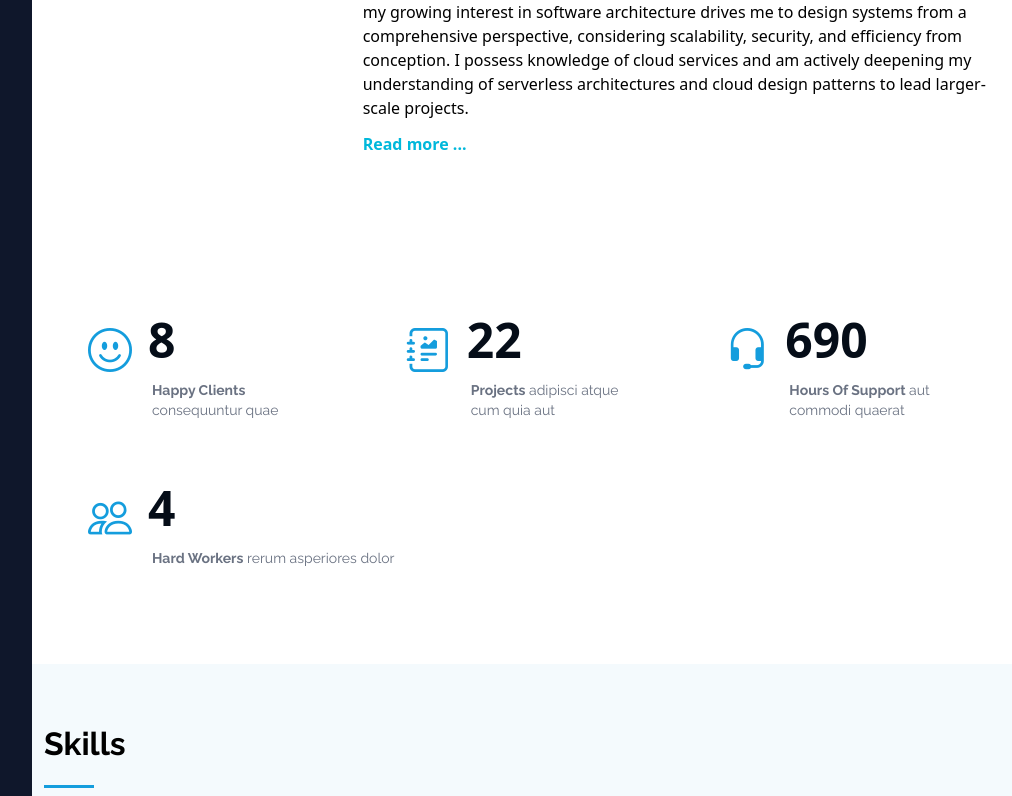
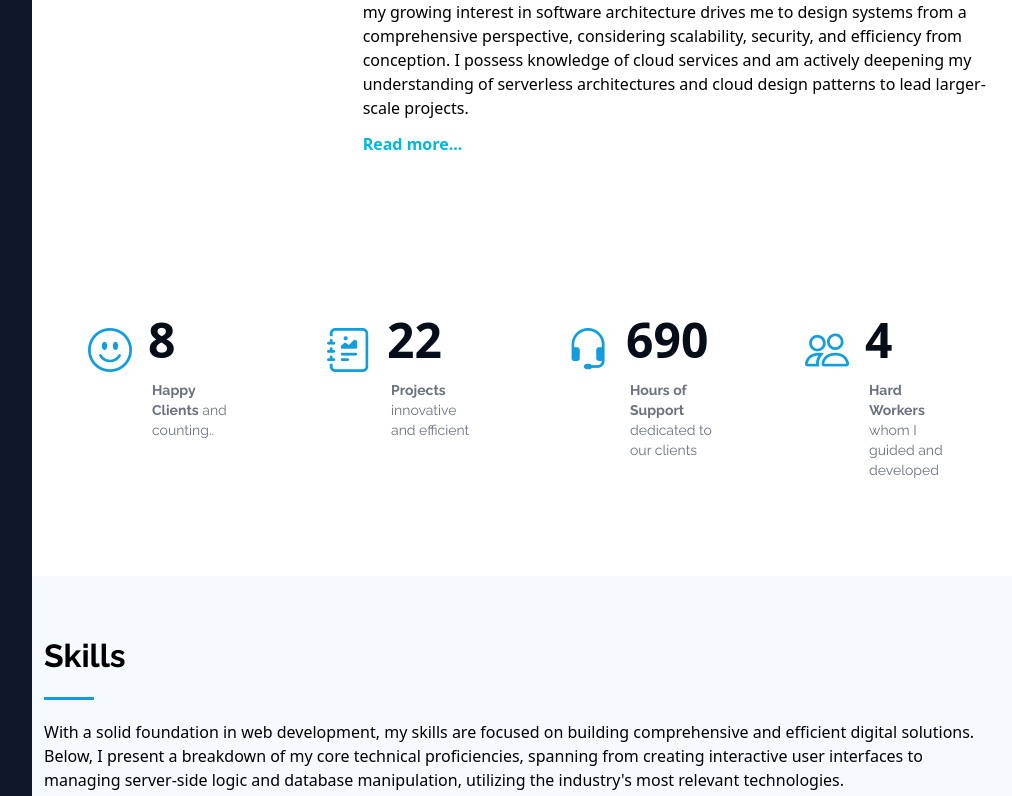
Before and after one commit to MariouzAl/personal-portfolio-space, a React (Vite) app: page / in a window 1280 px wide. Shown: the part 1764-2560 px from the top of the page, without its empty margins (268-1280 px from the left). Built offline with nearby package versions, Linux system fonts and the light colour scheme.

Commit message:
Added more translations for Summary items and Stats section

```diff
--- a/public/locales/en/translation.json
+++ b/public/locales/en/translation.json
@@ -21,6 +21,33 @@
   "about": {
     "description": "I am a software engineer with over 10 years of experience in web development. I have a strong background in JavaScript, TypeScript, and various frameworks such as React and Angular.  I'm passionate about building scalable and maintainable applications I like to imagine and creating proposals for different projects. I started as a young Freelance Developer and later evolved into a young entrepreneur leading my own development team, working mostly for a International Logistics and Trade Company based on Veracruz city, called Grupo CICE, as one of their main mobile develpment providers.  In a not so long future I want to become a Software Architech",
     "subtitle": "Fullstack JS Developer / Watercolor artist / Padel trainer",
-    "description2": "I'm a fullstack software engineer with over 10 years of experience in building robust and scalable solutions using JavaScript and TypeScript. My expertise spans from developing interactive frontends with React and Angular to implementing efficient APIs with Node.js and Express, as well as managing SQL and NoSQL databases. Passionate about software architecture and system optimization, I'm dedicated to transforming complex concepts into efficient, high-performance digital products. My holistic vision, also cultivated through my role as a watercolor artist and padel coach, allows me to approach challenges with creativity and a solid strategy."
+    "description2": "I'm a fullstack software engineer with over 10 years of experience in building robust and scalable solutions using JavaScript and TypeScript. My expertise spans from developing interactive frontends with React and Angular to implementing efficient APIs with Node.js and Express, as well as managing SQL and NoSQL databases. Passionate about software architecture and system optimization, I'm dedicated to transforming complex concepts into efficient, high-performance digital products. My holistic vision, also cultivated through my role as a watercolor artist and padel coach, allows me to approach challenges with creativity and a solid strategy.",
+    "description3": "My professional journey has focused on developing complex and mission-critical systems, always with a strong foundation in object-oriented programming to ensure code maintainability and scalability. While my primary strength lies in development, my growing interest in software architecture drives me to design systems from a comprehensive perspective, considering scalability, security, and efficiency from conception. I possess knowledge of cloud services and am actively deepening my understanding of serverless architectures and cloud design patterns to lead larger-scale projects.",
+    "heres_some_facts": "Here's some facts about me:"
+  },
+  "readMore": "Read more...",
+  "resume": {
+    "download_resume": "Download my resume"
+  },
+  "months": "months",
+  "years": "years",
+  "engineer": "Engineer",
+  "stats": {
+    "happy_clients": {
+      "title": "Happy Clients",
+      "subtext": "and counting.."
+    },
+    "projects": {
+      "title": "Projects",
+      "subtext": "innovative and efficient"
+    },
+    "hours_of_support": {
+      "title": "Hours of Support",
+      "subtext": "dedicated to our clients"
+    },
+    "hard_workers": {
+      "title": "Hard Workers",
+      "subtext": "whom I guided and developed"
+    }
   }
 }
--- a/public/locales/es/translation.json
+++ b/public/locales/es/translation.json
@@ -8,7 +8,7 @@
     "passions": "Pasiones",
     "contact": "Contacto"
   },
-    "whatAmI": {
+  "whatAmI": {
     "i_am": "Soy un ",
     "software_eng": "Ingeniero de Software⚙️",
     "developer": "Desarrollador⌨️",
@@ -18,10 +18,36 @@
     "padel_coach": "Entrenador de Padel🎾",
     "karaoke_singer": "Cantante de Karaoke🎤"
   },
-    "about":{
-    "description":"Soy ingeniero de software con más de 10 años de experiencia en desarrollo web. Cuento con una sólida base en JavaScript, TypeScript y diversos frameworks como React y Angular. Me apasiona construir aplicaciones escalables y mantenibles, y disfruto ideando y creando propuestas para diferentes proyectos. Comencé como un joven desarrollador freelance y luego evolucioné a un joven emprendedor liderando mi propio equipo de desarrollo, trabajando principalmente para una empresa internacional de logística y comercio con sede en la ciudad de Veracruz, llamada Grupo CICE, como uno de sus principales proveedores de desarrollo móvil. En un futuro no muy lejano, aspiro a convertirme en arquitecto de software.",
-    "subtitle":"Desarrollador Fullstack JS  / Pintor de Acuarela / Entrenador de Padel",
-    "description2":"Soy ingeniero de software fullstack con más de 10 años de experiencia en la creación de soluciones robustas y escalables usando JavaScript y TypeScript. Mi experiencia abarca desde el desarrollo de frontends interactivos con React y Angular hasta la implementación de APIs eficientes con Node.js y Express, así como la gestión de bases de datos SQL y NoSQL. Apasionado por la arquitectura de software y la optimización de sistemas, me dedico a transformar conceptos complejos en productos digitales eficientes y de alto rendimiento. Mi visión holística, también cultivada a través de mi rol como artista de acuarela y entrenador de pádel, me permite abordar los desafíos con creatividad y una estrategia sólida."
+  "about": {
+    "description": "Soy ingeniero de software con más de 10 años de experiencia en desarrollo web. Cuento con una sólida base en JavaScript, TypeScript y diversos frameworks como React y Angular. Me apasiona construir aplicaciones escalables y mantenibles, y disfruto ideando y creando propuestas para diferentes proyectos. Comencé como un joven desarrollador freelance y luego evolucioné a un joven emprendedor liderando mi propio equipo de desarrollo, trabajando principalmente para una empresa internacional de logística y comercio con sede en la ciudad de Veracruz, llamada Grupo CICE, como uno de sus principales proveedores de desarrollo móvil. En un futuro no muy lejano, aspiro a convertirme en arquitecto de software.",
+    "subtitle": "Desarrollador Fullstack JS  / Pintor de Acuarela / Entrenador de Padel",
+    "description2": "Soy ingeniero de software fullstack con más de 10 años de experiencia en la creación de soluciones robustas y escalables usando JavaScript y TypeScript. Mi experiencia abarca desde el desarrollo de frontends interactivos con React y Angular hasta la implementación de APIs eficientes con Node.js y Express, así como la gestión de bases de datos SQL y NoSQL. Apasionado por la arquitectura de software y la optimización de sistemas, me dedico a transformar conceptos complejos en productos digitales eficientes y de alto rendimiento. Mi visión holística, también cultivada a través de mi rol como artista de acuarela y entrenador de pádel, me permite abordar los desafíos con creatividad y una estrategia sólida.",
+    "description3": "Mi trayectoria profesional se ha centrado en el desarrollo de sistemas complejos y críticos para la misión, siempre con una sólida base en la programación orientada a objetos para garantizar la mantenibilidad y escalabilidad del código. Si bien mi principal fortaleza radica en el desarrollo, mi creciente interés en la arquitectura de software me impulsa a diseñar sistemas desde una perspectiva integral, considerando la escalabilidad, la seguridad y la eficiencia desde la concepción. Poseo conocimientos sobre servicios en la nube y estoy profundizando activamente mi comprensión de las arquitecturas sin servidor y los patrones de diseño en la nube para liderar proyectos de mayor escala.",
+    "heres_some_facts": "Aquí hay algunos datos sobre mí:"
+  },
+  "readMore": "Quieres saber más...",
+  "resume": {
+    "download_resume": "Descarga mi currículum"
+  },
+  "months": "meses",
+  "years": "años",
+  "engineer": "Ingeniero",
+  "stats": {
+    "happy_clients": {
+      "title": "Clientes Felices",
+      "subtext": "y contando..."
+    },
+    "projects": {
+      "title": "Proyectos",
+      "subtext": "innovadores y eficientes"
+    },
+    "hours_of_support": {
+      "title": "Horas de Soporte",
+      "subtext": "dedicadas a nuestros clientes"
+    },
+    "hard_workers": {
+      "title": "Trabajadores a cargo",
+      "subtext": "a quienes guié y desarrollé"
+    }
   }
-
 }
--- a/src/components/SumaryItem.tsx
+++ b/src/components/SumaryItem.tsx
@@ -1,8 +1,10 @@
+import { useTranslation } from "react-i18next";
 import  { withResumeItem } from "./ResumeItem";
 
-const SumaryItem = ({description ,jobAddress, telephone, email}:{description:string, jobAddress :string, telephone:string , email:string}) => {
+const SumaryItem = ({jobAddress, telephone, email}:{description:string, jobAddress :string, telephone:string , email:string}) => {
+    const {t}=useTranslation();
     return (<>
-        <p className="mb-4"><em>{description}</em></p>
+        <p className="mb-4"><em>{t("about.description")}</em></p>
         <ul className="pl-5 list-disc">
             <li className="pb-2">{jobAddress}</li>
             <li className="pb-2">{telephone}</li>
--- a/src/sections/AboutSection.tsx
+++ b/src/sections/AboutSection.tsx
@@ -27,7 +27,7 @@
                         <p className="py-3 italic font-roboto font-[400]">
                             {t("about.description2")}
                         </p>
-                        <p className="py-3 italic font-roboto font-[400]">Here's some facts about me:</p>
+                        <p className="py-3 italic font-roboto font-[400]">{t("about.heres_some_facts")}</p>
                         <div className="flex flex-col  lg:flex-row ">
                             <div className="lg:flex-1/2">
                                 <ul>
@@ -39,19 +39,15 @@
                             <div className="lg:flex-1/2">
                                 <ul>
                                     <li className="mb-5 flex items-center"><i className="bi bi-chevron-right text-base mr-1.5 text-[var(--accent-color)]"></i> <strong>Age:</strong> <span>{person?.getAge()}</span></li>
-                                    <li className="mb-5 flex items-center"><i className="bi bi-chevron-right text-base mr-1.5 text-[var(--accent-color)]"></i> <strong>Degree:</strong> <span>{person?.getDegree()}</span></li>
+                                    <li className="mb-5 flex items-center"><i className="bi bi-chevron-right text-base mr-1.5 text-[var(--accent-color)]"></i> <strong>Degree:</strong> <span>{t("engineer")}</span></li>
                                     <li className="mb-5 flex items-center"><i className="bi bi-chevron-right text-base mr-1.5 text-[var(--accent-color)]"></i> <strong>Email:</strong> <span>{person?.getEmail()}</span></li>
                                 </ul>
                             </div>
                         </div>
                         <p className="py-3">
-                            My professional journey has focused on developing complex and mission-critical systems, always with a strong foundation in object-oriented programming to ensure code maintainability and scalability. While my primary strength lies in development, my growing interest in software architecture drives me to design systems from a comprehensive perspective, considering scalability, security, and efficiency from conception. I possess knowledge of cloud services and am actively deepening my understanding of serverless architectures and cloud design patterns to lead larger-scale projects.
+                            {t("about.description3")}
                         </p>
-                        {/*                         <p>
-                            Outside of technology, my artistic and sports passions enrich my professional profile. As a watercolor artist, I cultivate my creativity, attention to detail, and the ability to visualize abstract solutions. Being a padel coach has endowed me with leadership, effective communication, and strategic thinking skills, which are fundamental for guiding technical teams and solving problems under pressure. These experiences allow me to approach engineering challenges with an innovative perspective and strong execution capability.
-                        </p>
- */}
-                        <Link to="#" className="hover:text-cyan-700 text-cyan-500 font-bold">Read more ...</Link>
+                        <Link to="#" className="hover:text-cyan-700 text-cyan-500 font-bold">{t("readMore")}</Link>
 
                     </div>
                 </div>
--- a/src/sections/ResumeSection.tsx
+++ b/src/sections/ResumeSection.tsx
@@ -4,10 +4,12 @@
 import SumaryItem from "../components/SumaryItem";
 import useAboutInfo from "../hooks/useAboutInfo";
 import { useProfessionalExperience } from "../hooks/useProfessionalExperience";
+import { useTranslation } from "react-i18next";
 
 const ResumeSection = forwardRef<HTMLElement, { id: string }>((props, ref) => {
     const persona = useAboutInfo();
     const professionalExperience = useProfessionalExperience();
+    const { t } = useTranslation()
     return (<section id={props.id} ref={ref} className="text-color-[var(--default-color)] bg-[var(--background-color)] py-16 px-3 overflow-clip">
 
         <div className="pb-6 mb-4 flex flex-col items-start">
@@ -20,7 +22,7 @@
                     className="inline-flex items-center gap-2 px-4 py-2 rounded-full bg-cyan-500 text-white font-bold hover:bg-cyan-700 transition-colors mt-4"
                 >
                     <i className="bi bi-filetype-pdf text-lg"></i>
-                    Download my resume
+                    {t("resume.download_resume")}
                 </a>
             </span>
         </div>
--- a/src/sections/StatsSection.tsx
+++ b/src/sections/StatsSection.tsx
@@ -1,11 +1,14 @@
+import { useTranslation } from "react-i18next";
 import StatsItem from "../components/StatsItem";
 
 const StatsSection = () => {
+    const { t } = useTranslation();
     const stats = [
-        { title: "Happy Clients", subtext: "consequuntur quae", statsNumber: 8, iconClass: " bi-emoji-smile" },
-        { title: "Projects", subtext: "adipisci atque cum quia aut", statsNumber: 22, iconClass: " bi-journal-richtext" },
-        { title: "Hours Of Support", subtext: "aut commodi quaerat", statsNumber: 1440, iconClass: " bi-headset" },
-        { title: "Hard Workers", subtext: "rerum asperiores dolor", statsNumber: 4, iconClass: " bi-people" }]
+        { title: t("stats.happy_clients.title"), subtext: t("stats.happy_clients.subtext"), statsNumber: 8, iconClass: " bi-emoji-smile" },
+        { title: t("stats.projects.title"), subtext: t("stats.projects.subtext"), statsNumber: 22, iconClass: " bi-journal-richtext" },
+        { title: t("stats.hours_of_support.title"), subtext: t("stats.hours_of_support.subtext"), statsNumber: 1440, iconClass: " bi-headset" },
+        { title: t("stats.hard_workers.title"), subtext: t("stats.hard_workers.subtext"), statsNumber: 4, iconClass: " bi-people" }
+    ];
 
 
     return <section id="stats" className="@container bg-[var(--background-color)] text-color-[var(--default-color)] py-16 px-3">
@@ -14,13 +17,13 @@
 
             <div className="flex flex-col sm:flex-row flex-wrap">
 
-                {stats.map(({title,subtext,statsNumber,iconClass}, index) => (
+                {stats.map(({ title, subtext, statsNumber, iconClass }, index) => (
                     <StatsItem
-                    key={index}
-                    iconClass={iconClass}
-                    statsNumber={statsNumber}
-                    subtext={subtext}
-                    title={title} ></StatsItem>
+                        key={index}
+                        iconClass={iconClass}
+                        statsNumber={statsNumber}
+                        subtext={subtext}
+                        title={title} ></StatsItem>
                 ))}
 
             </div>
--- a/src/services/AboutService.ts
+++ b/src/services/AboutService.ts
@@ -115,7 +115,7 @@
       "San Pedro Tlaquepaque, Jalisco",
       "ace.mrivera@gmail.com",
       "Available",
-      "Engineer",
+      "engineer",
       "about.description"
     );
   }
```
Also changed, not shown: src/utils/calculateAge.ts (+6 -4 lines).
